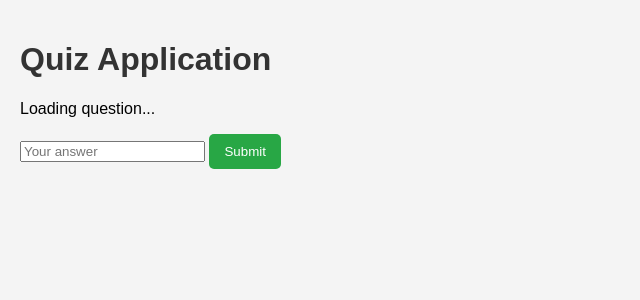
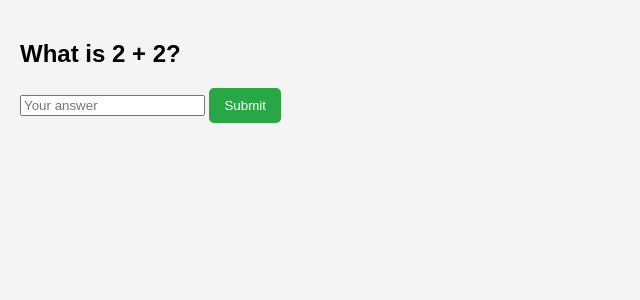
Before and after one commit to lucgei231/PythonServer, a Flask app: page / in a window 1280 px wide. Shown: the top 300 px of the page, without its empty margins (0-640 px from the left). Run offline with Flask 2, Linux system fonts and the light colour scheme.

Commit message:
auto-commit

```diff
--- a/1.0/app.py
+++ b/1.0/app.py
@@ -1,4 +1,4 @@
-from flask import Flask, render_template, jsonify
+from flask import Flask, render_template, jsonify, request
 import random
 from non_static.utils import example_util_function, ExampleUtility
 from non_static.quiz import get_random_question, validate_answer
@@ -16,11 +16,11 @@ def quiz_question():
 
 @app.route('/quiz/validate', methods=['POST'])
 def quiz_validate():
-    # Assuming the answer is sent in the request body
+    # Receive the entire question and the user answer from the request body
     answer = request.json.get('answer')
-    question_id = request.json.get('question_id')
-    is_correct = validate_answer(question_id, answer)
+    question = request.json.get('question')
+    is_correct = validate_answer(question, answer)
     return jsonify({'is_correct': is_correct})
 
 if __name__ == '__main__':
-    app.run(debug=True)
+    app.run(debug=True, port=5601)
--- a/1.0/non_static/quiz.py
+++ b/1.0/non_static/quiz.py
@@ -1,11 +1,24 @@
+import random
+import os
+
+def read_questions():
+    # Build the file path to quiz.txt located in the same folder
+    file_path = os.path.join(os.path.dirname(__file__), "quiz.txt")
+    questions = []
+    with open(file_path, "r", encoding="utf-8") as f:
+        # Read non-empty lines
+        lines = [line.strip() for line in f if line.strip()]
+    # Every two lines form a question and answer pair
+    for i in range(0, len(lines), 2):
+        if i + 1 < len(lines):
+            questions.append({'question': lines[i], 'answer': lines[i+1]})
+    return questions
+
 def get_random_question():
-    questions = [
-        {"question": "What is the capital of France?", "answer": "Paris"},
-        {"question": "What is 2 + 2?", "answer": "4"},
-        {"question": "What is the largest planet in our solar system?", "answer": "Jupiter"},
-    ]
-    import random
-    return random.choice(questions)
+    questions = read_questions()
+    if questions:
+        return random.choice(questions)
+    return {'question': "No questions available", 'answer': ""}
 
 def validate_answer(question, user_answer):
     return question['answer'].strip().lower() == user_answer.strip().lower()
--- /dev/null
+++ b/1.0/non_static/quiz.txt
@@ -0,0 +1,8 @@
+What is the capital of France?
+Paris
+
+What is 2 + 2?
+4
+
+What is the largest planet in our solar system?
+Jupiter
--- a/1.0/static/js/main.js
+++ b/1.0/static/js/main.js
@@ -1,21 +1,63 @@
 document.addEventListener('DOMContentLoaded', function() {
     const quizForm = document.getElementById('quiz-form');
-    const questionDisplay = document.getElementById('question-display');
-    const answerInput = document.getElementById('answer-input');
-    const submitButton = document.getElementById('submit-button');
+    const resultEl = document.getElementById('result');
+    const answerInput = document.getElementById('user-answer');  // updated id to match index.html
+
+    // Store the current question globally after loading it
+    window.currentQuestion = null;
 
     quizForm.addEventListener('submit', function(event) {
         event.preventDefault();
         const userAnswer = answerInput.value;
-        // Here you would typically send the answer to the server for validation
-        console.log('User answer submitted:', userAnswer);
+        if(!window.currentQuestion) {
+            resultEl.textContent = "No question loaded.";
+            return;
+        }
+        fetch('/quiz/validate', {
+            method: 'POST',
+            headers: {
+                'Content-Type': 'application/json'
+            },
+            // send both the current question and user answer in the request body
+            body: JSON.stringify({
+                question: window.currentQuestion,
+                answer: userAnswer
+            })
+        })
+        .then(response => response.json())
+        .then(data => {
+            if (data.is_correct) {
+                resultEl.textContent = "Correct!";
+                // Load a new question after a short delay
+                setTimeout(displayQuestion, 1500);
+            } else {
+                resultEl.textContent = "Incorrect! Try again!";
+            }
+        })
+        .catch(error => {
+            console.error('Error validating answer:', error);
+        });
         answerInput.value = ''; // Clear the input field
     });
 
-    function displayQuestion(question) {
-        questionDisplay.textContent = question;
-    }
+    displayQuestion();
+});
 
-    // Example of displaying a question (this would be replaced with dynamic content)
-    displayQuestion('What is the capital of France?');
-});
+function displayQuestion() {
+    fetch('/quiz/question')
+        .then(response => response.json())
+        .then(data => {
+            window.currentQuestion = data; // store the current question globally
+            const questionEl = document.getElementById('question');
+            if (questionEl) {
+                questionEl.textContent = data.question;
+            } else {
+                console.error('Element with id "question" not found.');
+            }
+            const resultEl = document.getElementById('result');
+            if(resultEl) resultEl.textContent = '';
+        })
+        .catch(error => {
+            console.error('Error fetching question:', error);
+        });
+}
--- a/1.0/templates/index.html
+++ b/1.0/templates/index.html
@@ -3,15 +3,12 @@
 <head>
     <meta charset="UTF-8">
     <meta name="viewport" content="width=device-width, initial-scale=1.0">
-    <title>Quiz Application</title>
+    <title>Quiz App</title>
     <link rel="stylesheet" href="{{ url_for('static', filename='css/style.css') }}">
 </head>
 <body>
-    <div class="container">
-        <h1>Quiz Application</h1>
-        <div id="quiz-question">
-            <p id="question-text">Loading question...</p>
-        </div>
+    <div id="quiz-container">
+        <h2 id="question">Loading Question...</h2>
         <form id="quiz-form">
             <input type="text" id="user-answer" placeholder="Your answer" required>
             <button type="submit">Submit</button>
```
